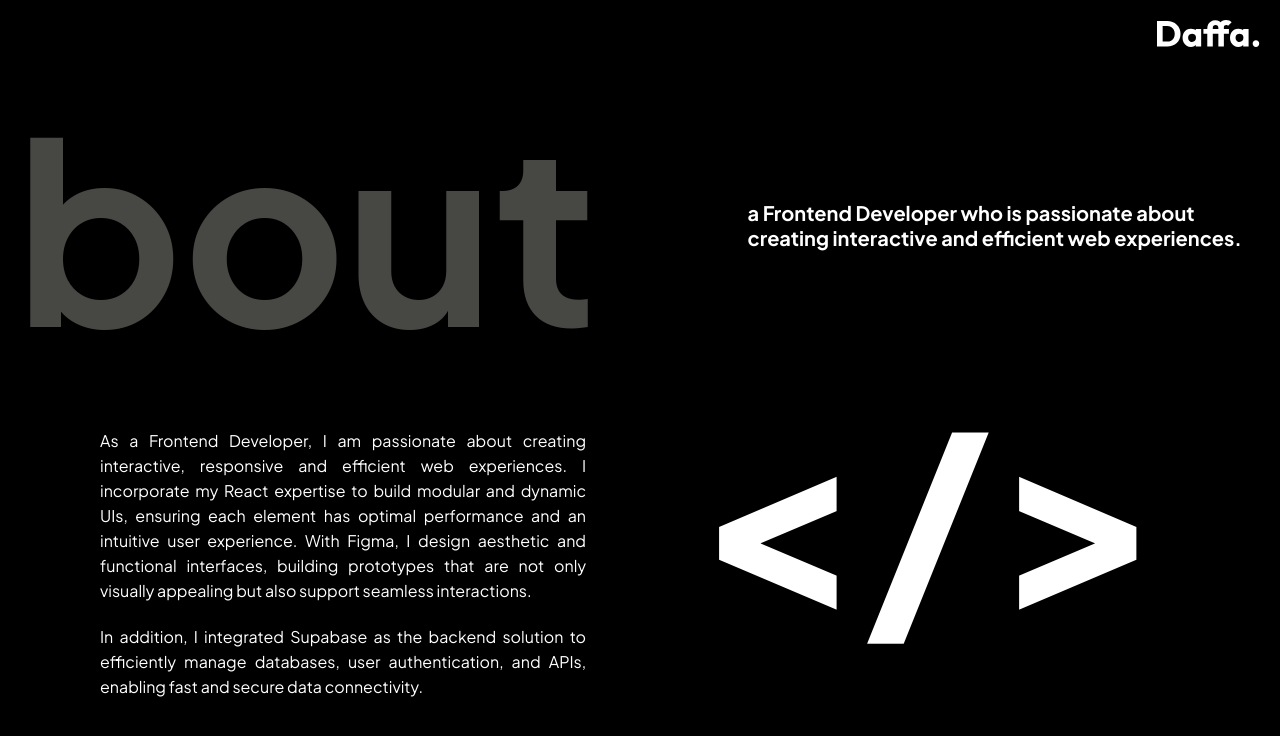
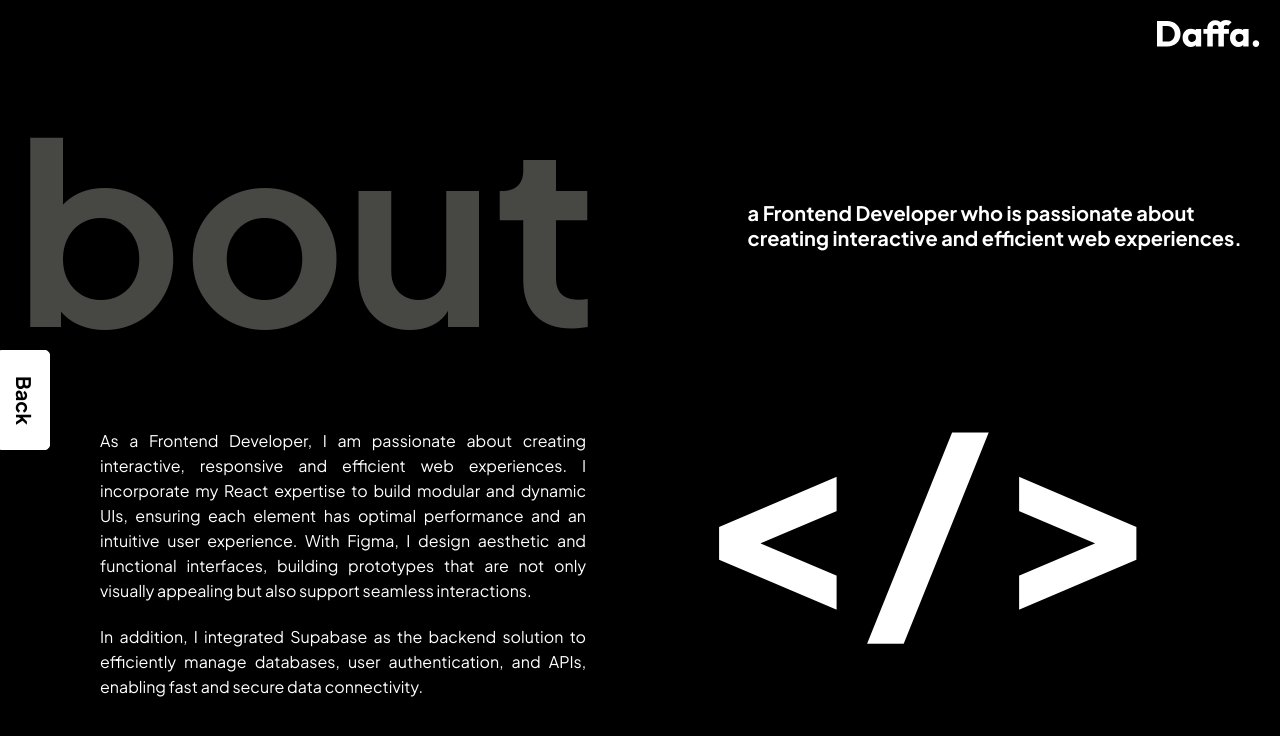
Before and after one commit to daffalde/Portfolio3, a React (Vite) app: page /about in a window 1280 px wide. Shown: the top 736 px of the page. Built offline with nearby package versions, Linux system fonts and the light colour scheme.

Commit message:
pembuatan about dan tombol back

```diff
--- /dev/null
+++ b/src/components/Back.jsx
@@ -0,0 +1,33 @@
+import { useEffect, useState } from "react";
+import { useNavigate } from "react-router-dom";
+
+export function Back() {
+  const nav = useNavigate();
+
+  const [back, setBack] = useState(false);
+
+  useEffect(() => {
+    if (back) {
+      const timeout = setTimeout(() => {
+        nav("/?variable=300");
+      }, 1000);
+      return () => clearTimeout(timeout);
+    }
+  }, [back]);
+  return (
+    <>
+      <div onClick={() => setBack(true)} className="back">
+        <div className="back-in"></div>
+        <div className="back-in">
+          <img
+            height={"50px"}
+            src="/arrow-left-black.png"
+            alt="arrow back icon"
+          />
+          <h6>Back</h6>
+        </div>
+      </div>
+      <div className={`back-move ${back ? "back-move-on" : ""}`}></div>
+    </>
+  );
+}
--- a/src/index.css
+++ b/src/index.css
@@ -305,3 +305,70 @@ h1 {
     transform: translate(-50%, -50%);
   }
 }
+
+/* back */
+.back {
+  position: absolute;
+  display: flex;
+  left: -150px;
+  top: 50%;
+  transform: translateY(-50%);
+  z-index: 50;
+  cursor: default;
+  transition: 0.3s ease-in-out;
+  opacity: 0;
+  animation: back 0.5s ease-in-out forwards;
+}
+@keyframes back {
+  0% {
+    opacity: 0;
+    left: -150px;
+  }
+  100% {
+    opacity: 1;
+    left: -100px;
+  }
+}
+.back-hover {
+  left: 0;
+  transition: 0.3s ease-in-out;
+}
+
+.back-in {
+  width: 100px;
+  height: 100px;
+  background-color: var(--black);
+  border: 1px solid var(--white);
+  padding: 15px;
+}
+.back-in:last-child {
+  width: 50px;
+  background-color: var(--white);
+  border-radius: 0 5px 5px 0;
+  border: 1px solid white;
+  display: flex;
+  justify-content: end;
+  padding: 0;
+  align-items: center;
+  transition: 0.2s ease-out;
+}
+.back-in:last-child:hover {
+  width: 110px;
+  transition: 0.2s ease-out;
+}
+.back-in:last-child h6 {
+  transform: rotate(90deg);
+}
+.back-move {
+  width: 100%;
+  height: 100dvh;
+  position: fixed;
+  background-color: var(--black);
+  z-index: 51;
+  transition: 1s ease-out;
+  left: -100vw;
+}
+.back-move-on {
+  left: 0;
+  transition: 0.5s ease-out;
+}
--- a/src/pages/About.jsx
+++ b/src/pages/About.jsx
@@ -1,9 +1,11 @@
+import { Back } from "../components/Back";
 import "../style/about.css";
 
 export default function About() {
   return (
     <>
       <div className="about-container">
+        <Back />
         <div className="about">
           <div className="about-head">
             <img src="/logo-white-full.svg" alt="logo" />
--- a/src/pages/Home.jsx
+++ b/src/pages/Home.jsx
@@ -3,10 +3,10 @@ import "../style/home.css";
 import { useEffect, useState } from "react";
 import { LoadingEnter } from "../components/Loading";
 import axios from "axios";
-import Aos from "aos";
 
 export default function Home() {
-  Aos.init();
+  const getUrl = window.location.search;
+  console.log(getUrl.split("=")[1]);
   const nav = useNavigate();
   const [move, setMove] = useState(false);
   const [destination, setDestination] = useState(null);
@@ -45,6 +45,7 @@ export default function Home() {
 
   useEffect(() => {
     getData();
+
     if (dataIndicator) {
       const timeout = setTimeout(() => {
         setLoadingEnter(false);
@@ -67,6 +68,9 @@ export default function Home() {
   const [scroll, setScroll] = useState(0);
 
   useEffect(() => {
+    if (getUrl.split("=")[1] === "300") {
+      window.scrollTo(0, 300);
+    }
     function handleScroll() {
       setScroll(window.scrollY);
     }
@@ -104,7 +108,11 @@ export default function Home() {
 
             {/* static element */}
             <div className={`home-head ${loadingEnter ? "" : "home-head-aos"}`}>
-              <img src="/logo-black-full.svg" alt="logo" />
+              <img
+                onClick={() => nav("/")}
+                src="/logo-black-full.svg"
+                alt="logo"
+              />
               <button className="button-main">Hire me</button>
             </div>
             <div className="home-footer">
@@ -153,6 +161,7 @@ export default function Home() {
             <div className="menu-c-left">
               <span className="menu-c-l-span">
                 <img
+                  onClick={() => nav("/")}
                   className={`menu-c-l-s-logo ${
                     scroll >= 200 ? "menu-c-l-s-logo-aos" : ""
                   }`}
--- a/src/style/home.css
+++ b/src/style/home.css
@@ -117,6 +117,7 @@
   justify-content: center;
   align-items: center;
   transition: 1s ease-out;
+  overflow: hidden;
 }
 .home-aos {
   background-size: 100%;
@@ -164,6 +165,7 @@
 }
 .home-head img {
   padding: 20px 0;
+  cursor: pointer;
 }
 .home-head button {
   border-radius: 0 0 5px 5px;
```
Also changed, not shown: public/arrow-left-black.png (added), public/arrow-left-white.png (added).
